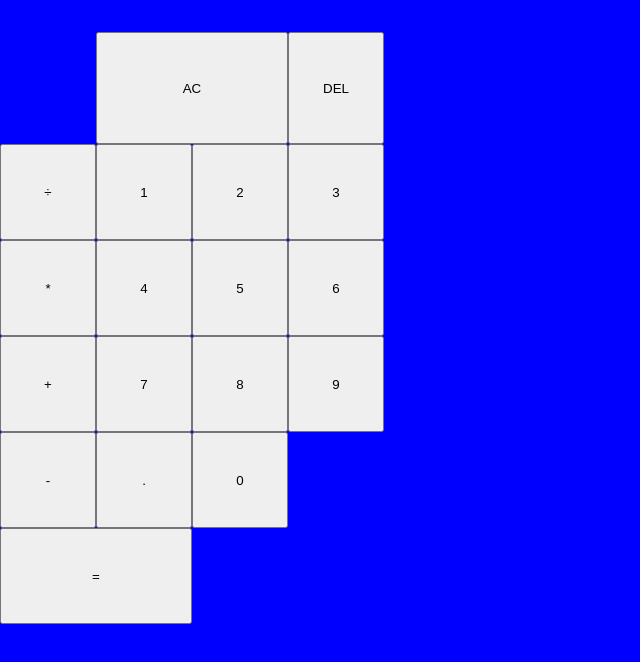
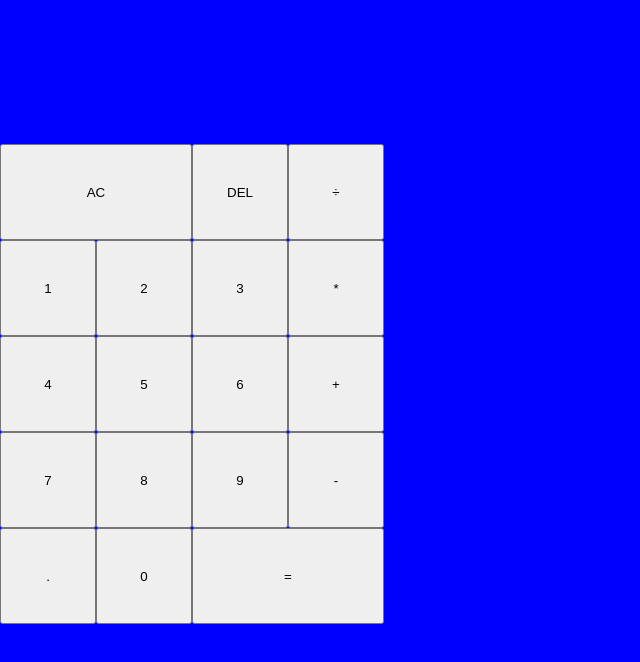
Before and after one commit to ElenaSparshott/react-calculator, a React (Create React App) app: page / in a window 1280 px wide. Shown: the top 662 px of the page, without its empty margins (0-640 px from the left). Built offline with nearby package versions, Linux system fonts and the light colour scheme.

Commit message:
css layout working

```diff
--- a/src/App.js
+++ b/src/App.js
@@ -1,9 +1,6 @@
 import "./styles.css";
 
-
 function App() {
-
-
   return (
     <div className="calculator-grid">
       <div className="output">
@@ -28,7 +25,6 @@ function App() {
       <button>.</button>
       <button>0</button>
       <button className="span-two">=</button>
-
     </div>
   )
 }
--- a/src/styles.css
+++ b/src/styles.css
@@ -18,6 +18,6 @@ body {
     grid-column: span 2;
 }
 
-output {
+.output {
     grid-column: 1 / -1;
 }
```
